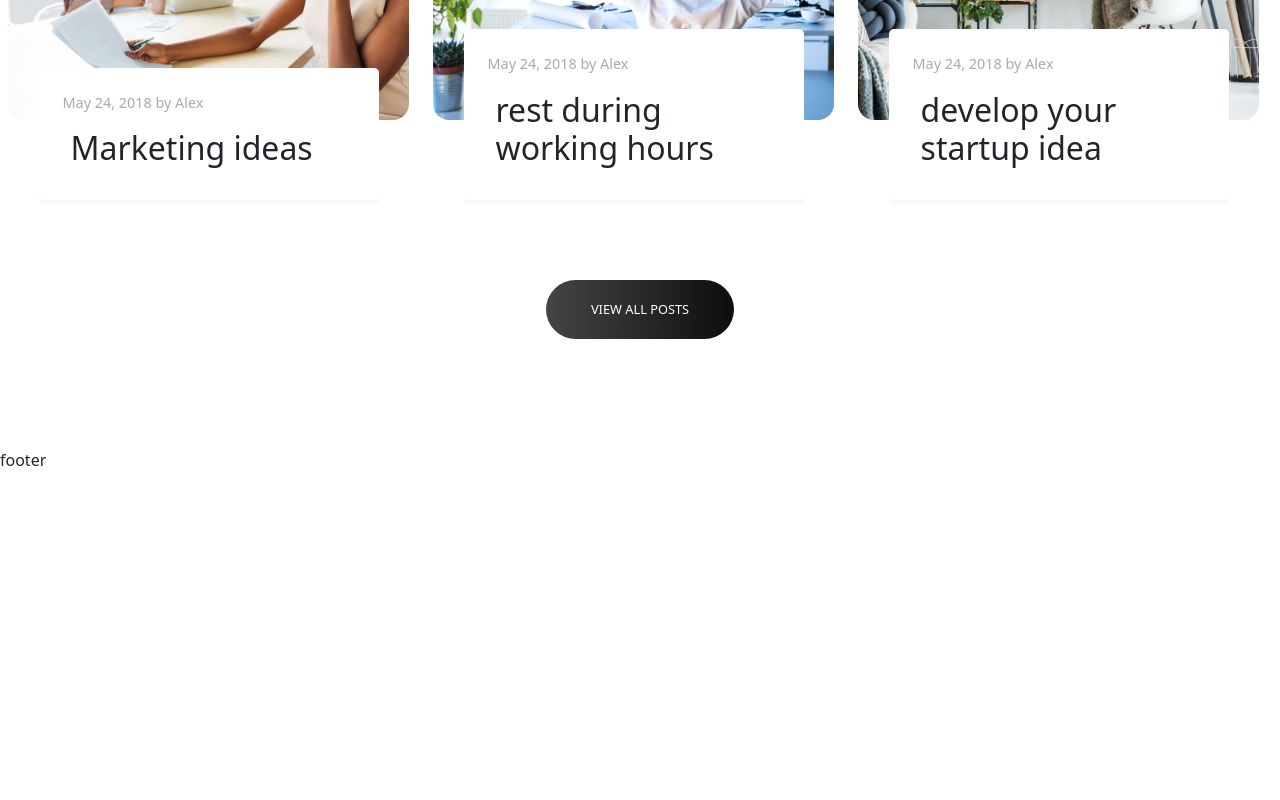
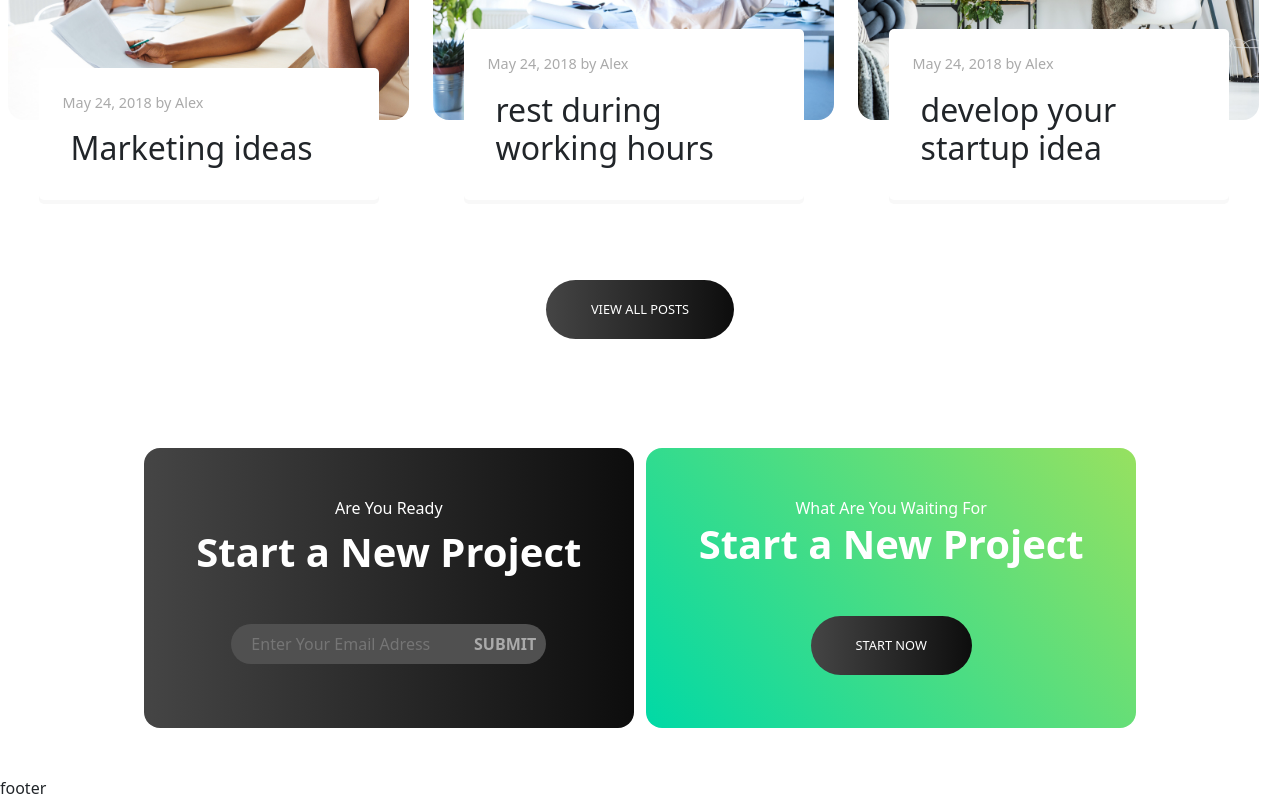
Before and after one commit to NelloRossi97/proj-html-vuejs, a Vue app: page / in a window 1280 px wide. Shown: the part 5259-6059 px from the top of the page. Before the commit the page ends 5731 px from the top, so only its background shows below. Built offline with nearby package versions, Linux system fonts and the light colour scheme; the HTML template or start-up script is replaced by a standard one.

Commit message:
added call to action section

```diff
--- /dev/null
+++ b/src/components/CallToAction.vue
@@ -0,0 +1,69 @@
+<template>
+    <section class="m-5">
+        <div class="row mx-5 justify-content-between">
+            <div id="email" class="col-12 col-md-6 d-flex flex-column align-items-center p-5 rounded-4 ms-5">
+                <span class="text-capitalize mb-2">are you ready</span>
+                <h2 class="mb-5 fw-bold fs-1">Start a New Project</h2>
+                <div class="position-relative">
+                    <input type="email" placeholder="Enter Your Email Adress" class="rounded-5">
+                    <button class="text-uppercase position-absolute rounded-4">submit</button>
+                </div>
+
+            </div>
+            <div id="start" class="col-12 col-md-6 d-flex flex-column align-items-center p-5 rounded-4 me-5">
+                <span class="text-capitalize">what are you waiting for</span>
+                <h2 class="mb-5 fw-bold fs-1">Start a New Project</h2>
+                <ButtonSecondary :text="'start now'"/>
+            </div>
+        </div>
+    </section>
+</template>
+
+<script>
+import ButtonSecondary from './ButtonSecondary.vue';
+    export default {
+    name: 'CallToAction',
+    components: {
+        ButtonSecondary
+    }
+    }
+</script>
+
+<style lang="scss" scoped>
+@use '../assets/styles/partials/variables' as *;
+
+#email{
+    background: $gradient-secondary;
+    width: 45%;
+    color: $bg-primary;
+    height: 35vh;
+    div{
+        width: 80%;
+    }
+    input{
+        width: 100%;
+        height: 40px;
+        border: none;
+        padding-left: 20px;
+        background: #505050;
+    }
+    button{
+        border: none;
+        background: transparent;
+        height: 85%;
+        color: $text-grey;
+        font-weight: bold;
+        right: 4px;
+        top: 3px;
+        &:hover{
+            background: $gradient-secondary;
+        }
+    }
+}
+#start{
+    background: $hover-bg-reverse;
+    width: 45%;
+    color: $bg-primary;
+    height: 35vh;
+}
+</style>
--- a/src/components/MainComponent.vue
+++ b/src/components/MainComponent.vue
@@ -6,6 +6,7 @@
         <Showcase/>
         <Comment/>
         <NewsBlog/>
+        <CallToAction/>
     </main>
 </template>
 
@@ -16,6 +17,7 @@ import LearnAbout from './LearnAbout.vue';
 import Showcase from './Showcase.vue';
 import Comment from './Comment.vue';
 import NewsBlog from './NewsBlog.vue';
+import CallToAction from './CallToAction.vue';
     export default {
     name: 'MainComponent',
     components: {
@@ -24,7 +26,8 @@ import NewsBlog from './NewsBlog.vue';
         LearnAbout,
         Showcase,
         Comment,
-        NewsBlog
+        NewsBlog,
+        CallToAction
         }
     }
 </script>
```
